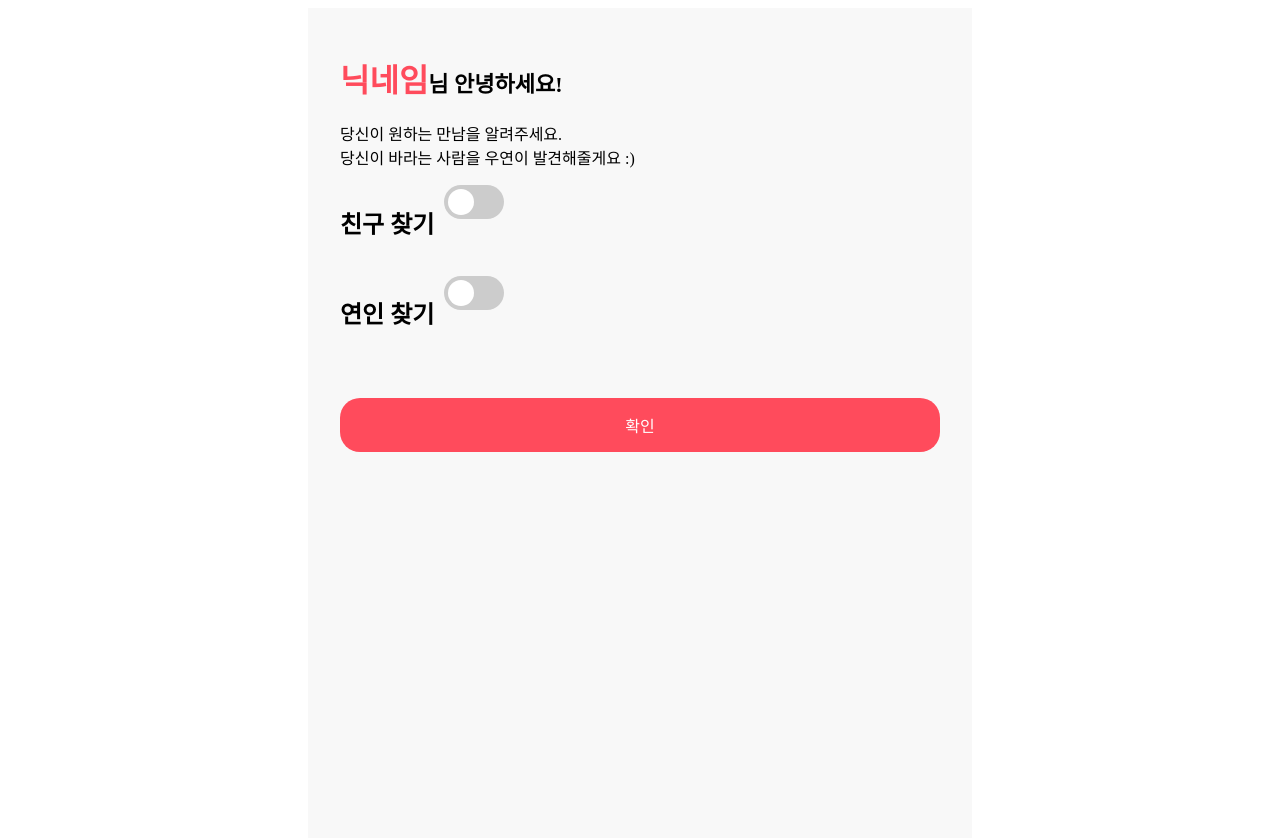
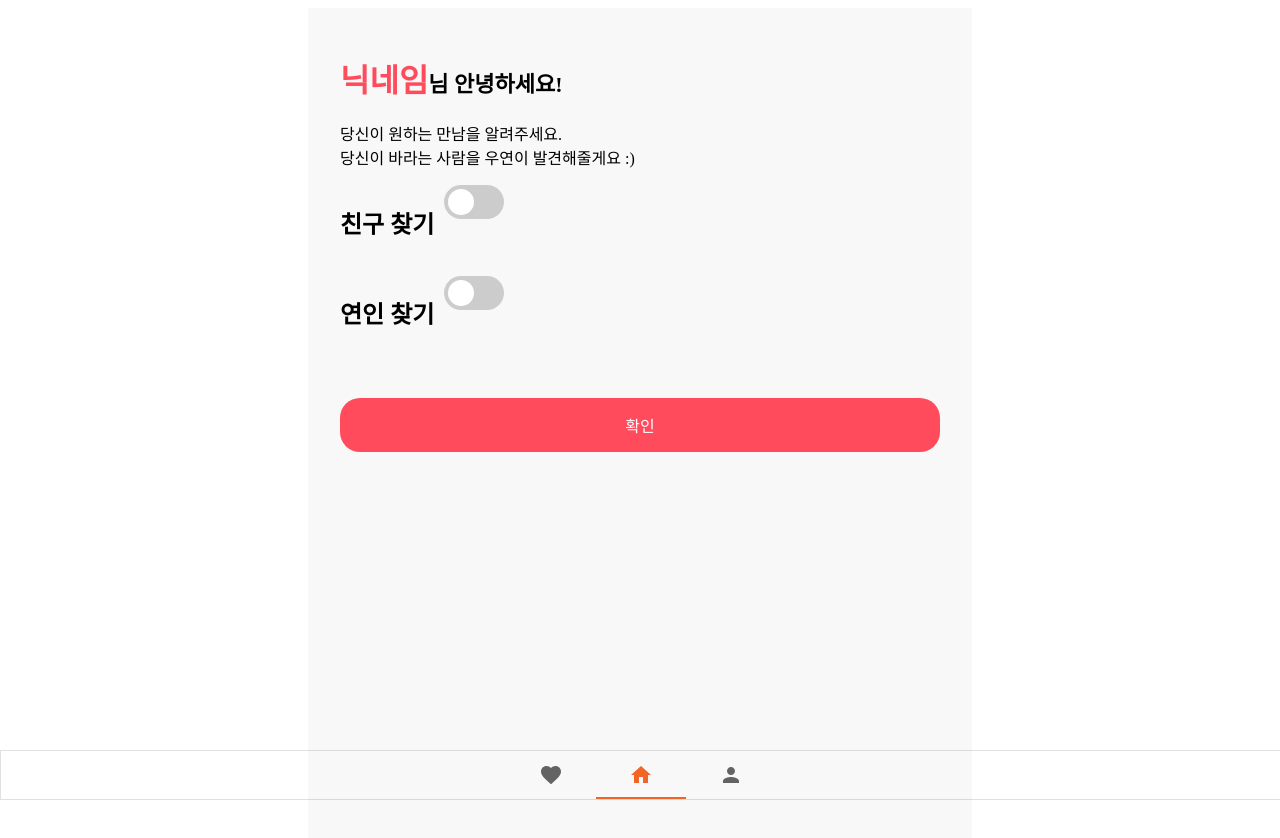
Before and after one commit to 14KGun/5KY, a React (Vite) app in the folder web/: page /findsetting in a window 1280 px wide. Shown: the top 838 px of the page. Built offline with nearby package versions, Linux system fonts and the light colour scheme; a web font is replaced by a local one.

Commit message:
fix: bottom bar

```diff
--- a/web/package.json
+++ b/web/package.json
@@ -10,9 +10,12 @@
     "preview": "vite preview"
   },
   "dependencies": {
+    "@emotion/react": "^11.11.4",
     "@emotion/styled": "^11.11.0",
+    "@mui/icons-material": "^5.15.14",
     "@mui/material": "^5.15.14",
     "axios": "^1.6.8",
+    "prop-types": "^15.8.1",
     "react": "^18.2.0",
     "react-bootstrap": "^2.10.2",
     "react-dom": "^18.2.0",
--- a/web/src/App.jsx
+++ b/web/src/App.jsx
@@ -2,11 +2,15 @@ import { SWRConfig } from "swr";
 import { BrowserRouter, Routes, Route } from "react-router-dom";
 import instance from "@/utils/instance";
 import TabApp from "./TabApp/TabApp";
+import MyPage from "./screens/MyPage/MyPage";
+import Main from "./screens/Main/Main";
 import Login from "./screens/Login/Login";
 import SignUp from "./screens/SignUp/SignUp";
 import FindSetting from "./screens/FindSetting";
 import TagSetting from "./screens/TagSetting/TagSetting";
 import { ThemeProvider, createTheme } from "@mui/material/styles";
+import TabFooter from "./components/TabFooter/TabFooter";
+import History from "./screens/History";
 
 const theme = createTheme({
   palette: {
@@ -33,12 +37,25 @@ const App = () => {
       <ThemeProvider theme={theme}>
         <BrowserRouter>
           <Routes>
-            <Route path="/" element={<TabApp />} />
+            <Route path="/" element={<Main />} />
+            <Route path="/mypage" element={<MyPage />} />
+            <Route path="/history" element={<History />} />
             <Route path="/login" element={<Login />} />
             <Route path="/signup" element={<SignUp />} />
             <Route path="/findsetting" element={<FindSetting />} />
             <Route path="/tagsetting" element={<TagSetting />} />
           </Routes>
+          <div
+            style={{
+              position: "fixed",
+              bottom: 0,
+              left: 0,
+              width: "100%",
+              zIndex: 1000,
+            }}
+          >
+            <TabFooter />
+          </div>
         </BrowserRouter>
       </ThemeProvider>
     </SWRConfig>
--- a/web/src/TabApp/TabApp.jsx
+++ b/web/src/TabApp/TabApp.jsx
@@ -1,7 +1,4 @@
 import { useState } from 'react';
-import styled from 'styled-components';
-
-import TabFooter from '../components/TabFooter/TabFooter';
 import History from '../screens/History';
 import Main from '../screens/Main/Main';
 import MyPage from '../screens/MyPage/MyPage';
@@ -36,7 +33,6 @@ const TabApp = () => {
       <div className="tab-content">
         {renderTabContent()}
       </div>
-      <TabFooter onTabChange={handleTabClick} />
     </div>
   );
 };
--- a/web/src/components/TabFooter/TabFooter.jsx
+++ b/web/src/components/TabFooter/TabFooter.jsx
@@ -1,12 +1,30 @@
+import * as React from "react";
+import Box from "@mui/material/Box";
+import Tabs from "@mui/material/Tabs";
+import Tab from "@mui/material/Tab";
+import { useState } from "react";
+import { useNavigate } from "react-router-dom";
+import FavoriteIcon from "@mui/icons-material/Favorite";
+import HomeIcon from "@mui/icons-material/Home";
+import PersonIcon from "@mui/icons-material/Person";
 
-// eslint-disable-next-line react/prop-types
-const TabFooter = ({ onTabChange }) => {
+const TabFooter = () => {
+  const [value, setValue] = useState(1);
+  const navigate = useNavigate();
+
+  const handleChange = (event, newValue) => {
+    console.log("newValue", newValue);
+    setValue(newValue);
+  };
+
   return (
-    <footer className="footer">
-      <button onClick={() => onTabChange('tab1')} className="tab-button">히스토리</button>
-      <button onClick={() => onTabChange('tab2')} className="tab-button">홈</button>
-      <button onClick={() => onTabChange('tab3')} className="tab-button">마이페이지</button>
-    </footer>
+    <Box sx={{ width: "100%", border: 1, borderColor: "divider" }}>
+      <Tabs value={value} onChange={handleChange} centered>
+        <Tab icon={<FavoriteIcon />} onClick={() => navigate("/history")} />
+        <Tab icon={<HomeIcon />} onClick={() => navigate("/")} />
+        <Tab icon={<PersonIcon />} onClick={() => navigate("/mypage")} />
+      </Tabs>
+    </Box>
   );
 };
 
--- a/web/src/screens/MyPage/MyPage.jsx
+++ b/web/src/screens/MyPage/MyPage.jsx
@@ -1,7 +1,5 @@
 import React from "react";
 import { Button } from "@mui/material";
-import { styled } from "@mui/material/styles";
-import Switch from "@mui/material/Switch";
 import CustomButton from "../../components/PrimaryButton";
 
 import Box from "@mui/material/Box";
@@ -10,22 +8,7 @@ import TextField from "@mui/material/TextField";
 import { useNavigate } from "react-router-dom";
 
 const MyPage = () => {
-  return (
-    <Box
-      component="form"
-      sx={{
-        "& > :not(style)": { m: 1, width: "25ch" },
-      }}
-      noValidate
-      autoComplete="off"
-    >
-      <CustomButton>Contained</CustomButton>
-      <Button>Contained</Button>
-      <Button>Contained</Button>
-      <TextField id="outlined-basic" label="Outlined" variant="outlined" />
-      <TextField id="filled-basic" label="Filled" variant="filled" />
-      <TextField id="standard-basic" label="Standard" variant="standard" />
-    </Box>
+  return (<></>
   );
 };
 
```
Also changed, not shown: web/src/components/TabFooter/TabFooter.css (deleted, +0 -25 lines), 1 other file (tests, documents, lock files or other folders).
